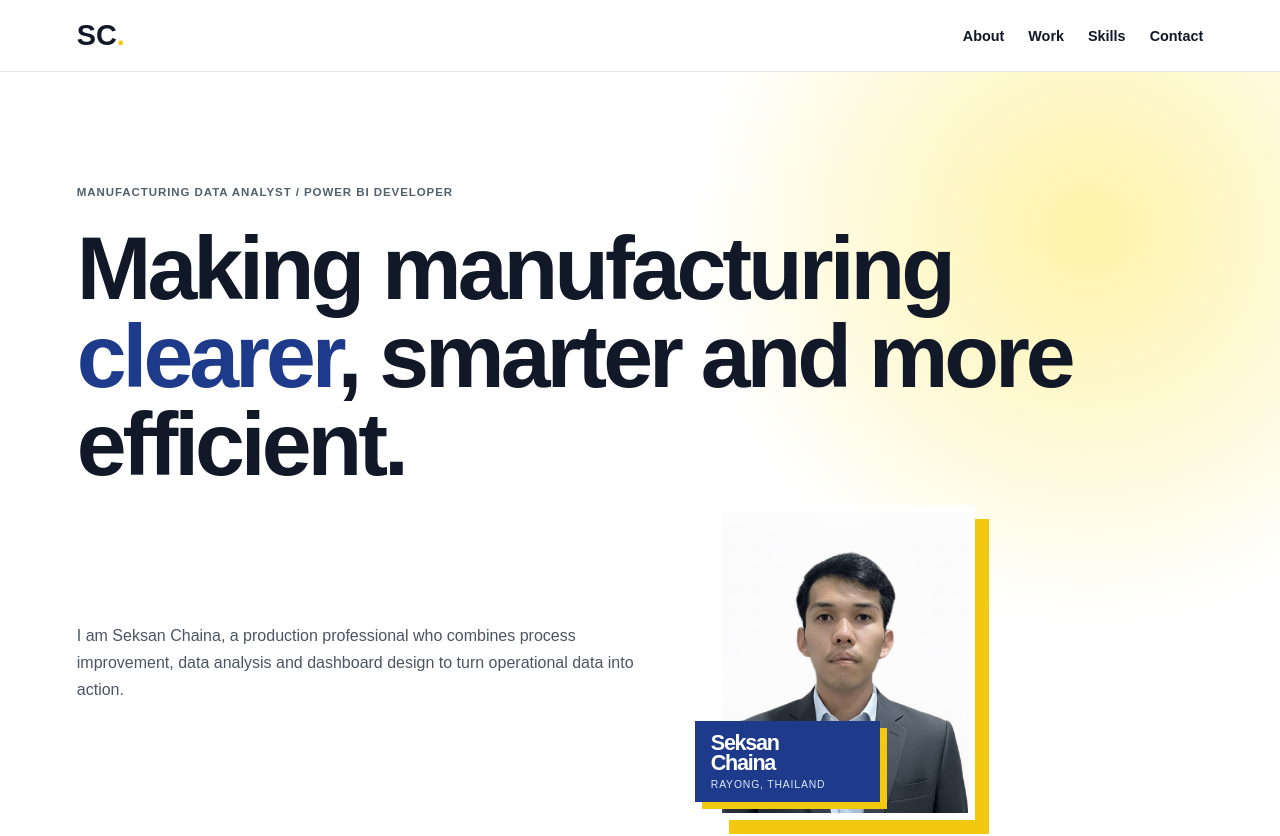
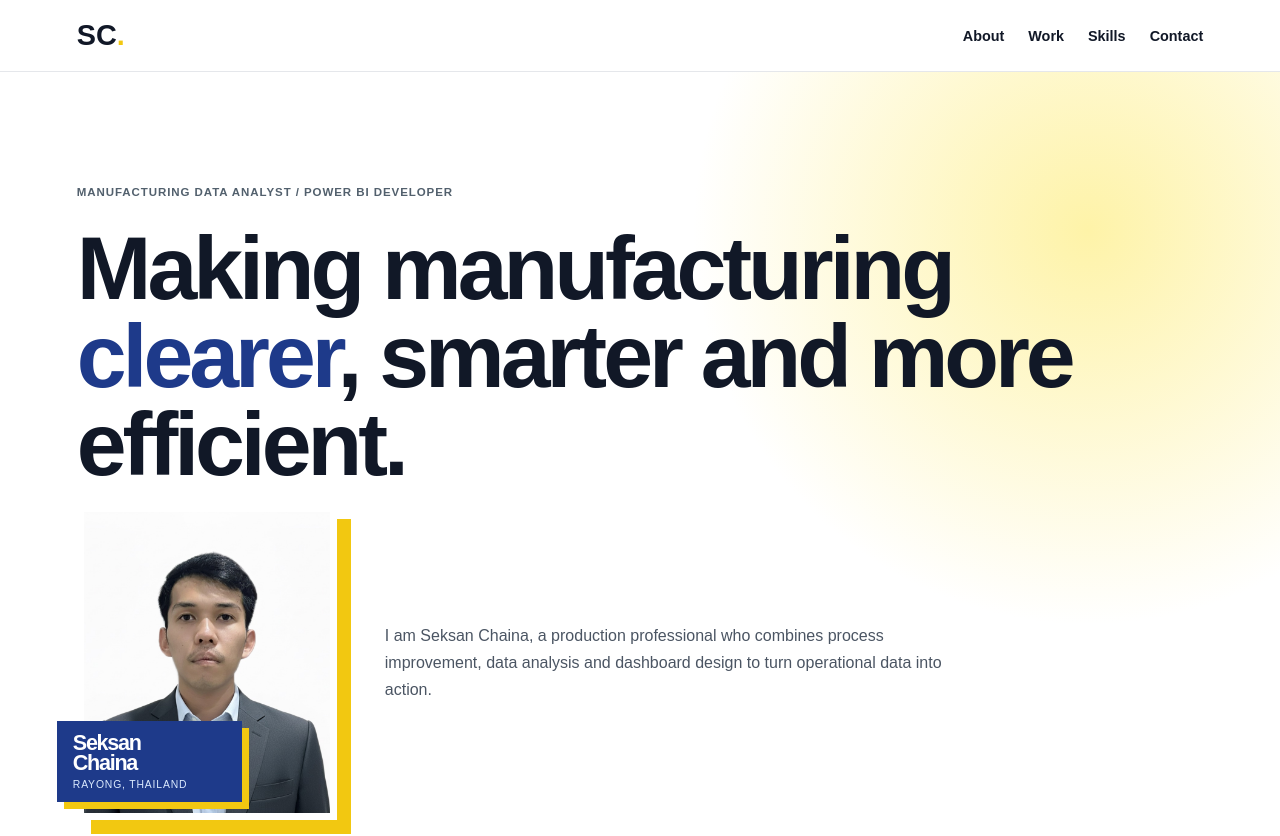
Before and after one commit to seksanchaina/seksan-portfolio, a React (Vite) app: page / in a window 1280 px wide. Shown: the top 836 px of the page. Built offline with nearby package versions, Linux system fonts and the light colour scheme.

Commit message:
Place profile photo before hero introduction

```diff
--- a/src/components/Hero.jsx
+++ b/src/components/Hero.jsx
@@ -8,7 +8,6 @@ export default function Hero() {
       <p className="eyebrow">Manufacturing data analyst / Power BI developer</p>
       <h1>Making manufacturing <em>clearer</em>, smarter and more efficient.</h1>
       <div className="hero-intro">
-        <p className="hero-copy">I am Seksan Chaina, a production professional who combines process improvement, data analysis and dashboard design to turn operational data into action.</p>
         <figure className="profile-photo">
           <img src={profilePhoto} alt="Portrait of Seksan Chaina" />
           <figcaption>
@@ -16,6 +15,7 @@ export default function Hero() {
             <span>Rayong, Thailand</span>
           </figcaption>
         </figure>
+        <p className="hero-copy">I am Seksan Chaina, a production professional who combines process improvement, data analysis and dashboard design to turn operational data into action.</p>
       </div>
       <div className="hero-actions">
         <a className="button primary" href="#work">View solutions ↓</a>
```
